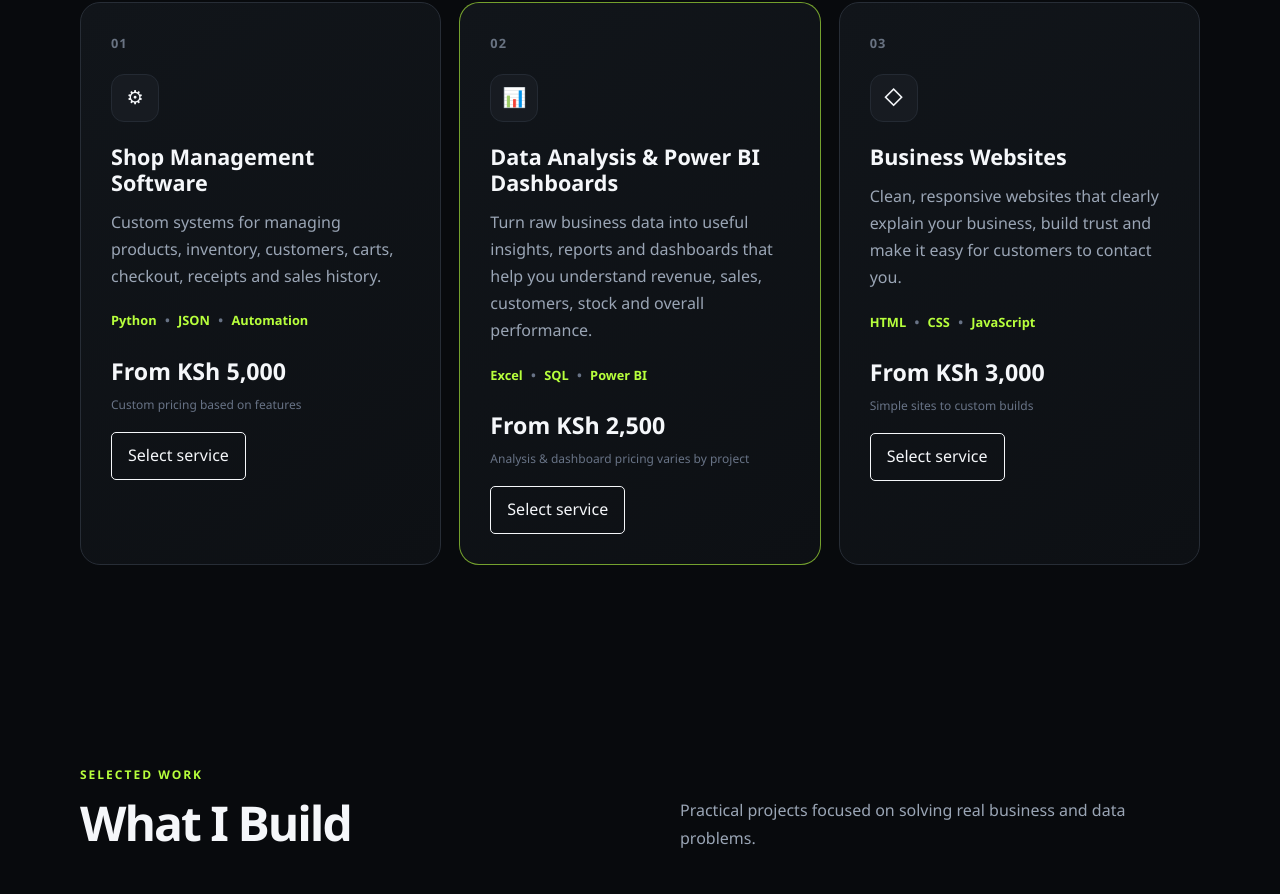
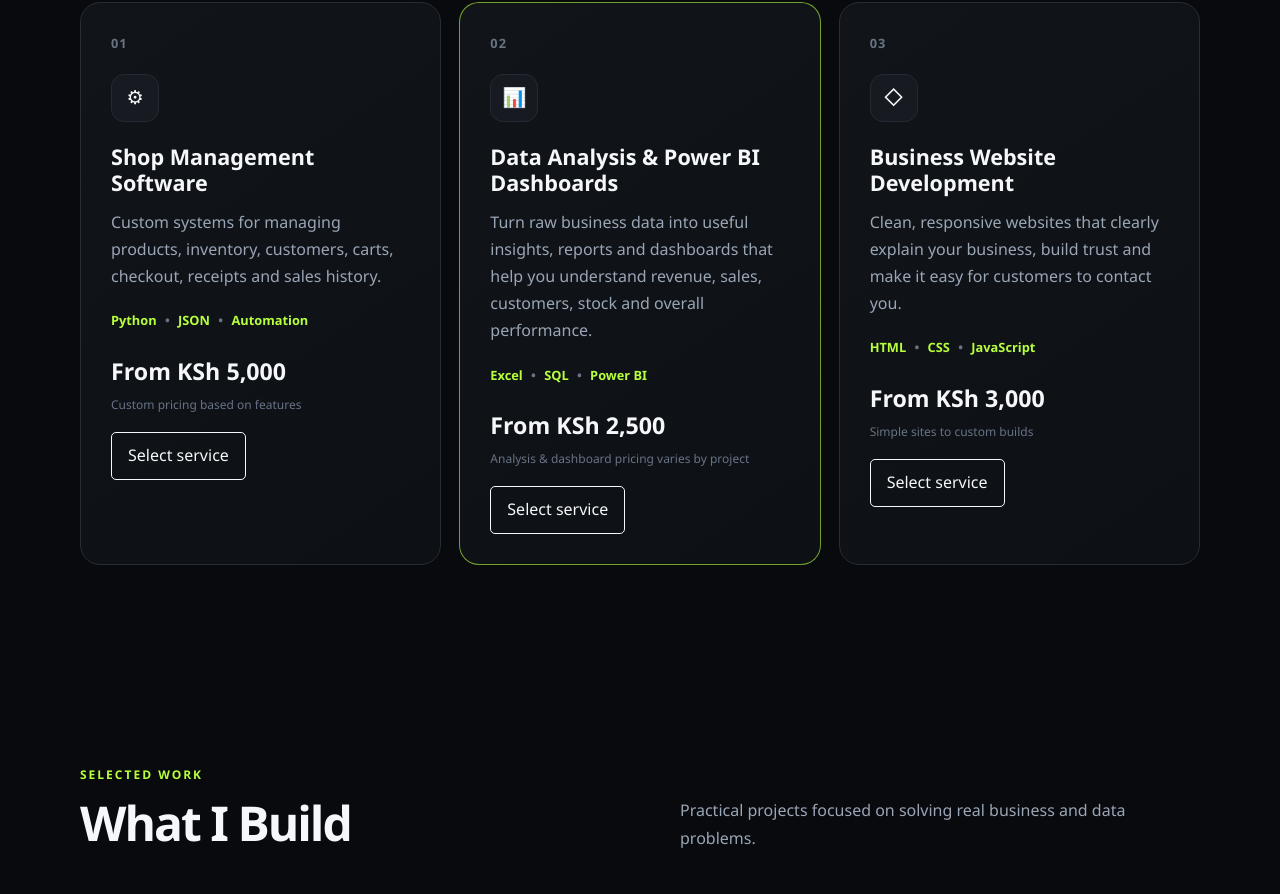
Before and after one commit to stanleymunyaotech/stanley-tech-website, a plain HTML site: page index.html in a window 1280 px wide. Shown: the part 1051-1945 px from the top of the page. Drawn offline with Linux system fonts and the light colour scheme.

Commit message:
Update index.html

```diff
--- a/index.html
+++ b/index.html
@@ -530,9 +530,9 @@
                         ◇
                     </div>
 
-                    <h3>
-                        Business Websites
-                    </h3>
+                   <h3>
+    Business Website Development
+</h3>
 
                     <p>
                         Clean, responsive websites that clearly
```
